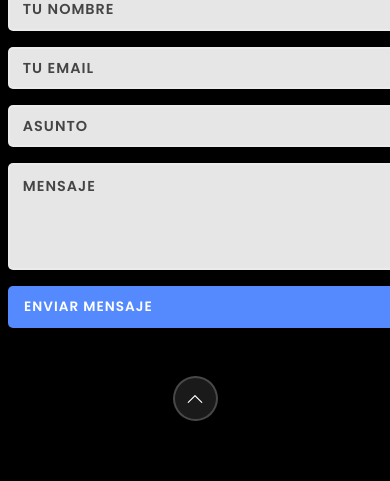
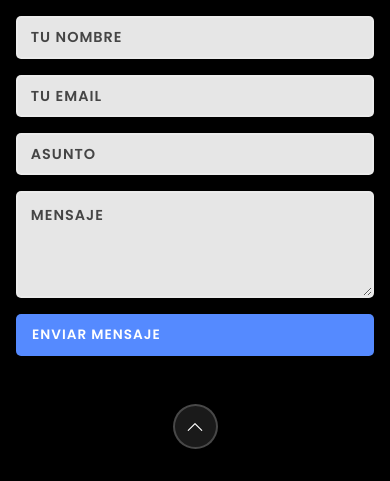
Before and after one commit to michaelrodriguezuy/portfolio, a plain HTML site: page index.html in a window 390 px wide. Shown: the part 6299-6780 px from the top of the page. Before the commit the page ends 6752 px from the top, so only its background shows below. Drawn offline with nearby package versions, Linux system fonts and the light colour scheme; a web font is replaced by a local one.

Commit message:
fix: vistas mobile

```diff
--- a/css/app.css
+++ b/css/app.css
@@ -1355,8 +1355,9 @@ li {
   .contacto-content {
     grid-template-columns: 1fr;
     gap: 2rem;
-    padding: 0;
-    max-width: 100%;
+    padding: 0 1rem;
+    max-width: 100% !important;
+    width: 100% !important;
     justify-items: stretch;
     margin: 0;
   }
@@ -1404,14 +1405,15 @@ li {
   }
 
   .contacto-formulario {
-    width: 100%;
+    width: 100% !important;
     margin: 0;
     padding: 0;
   }
 
   .formulario {
     gap: 1rem;
-    width: 100%;
+    width: 100% !important;
+    max-width: 100% !important;
   }
 
   .form-group {
@@ -1422,7 +1424,9 @@ li {
   .form-group textarea {
     padding: 0.8rem 1rem;
     font-size: 0.9rem;
-    width: 100%;
+    width: 100% !important;
+    min-width: 100% !important;
+    max-width: 100% !important;
     box-sizing: border-box;
   }
 
@@ -1438,6 +1442,21 @@ li {
 @media (max-width: 480px) {
   .contacto {
     padding: 1rem 0.5rem;
+  }
+
+  .contacto-content {
+    padding: 0 0.5rem;
+  }
+
+  .form-group input,
+  .form-group textarea {
+    width: 100% !important;
+    min-width: 100% !important;
+    max-width: 100% !important;
+  }
+
+  .btn-enviar {
+    width: 100% !important;
   }
 
   .contacto .h2 {
```
Also changed, not shown: 1 other file.
